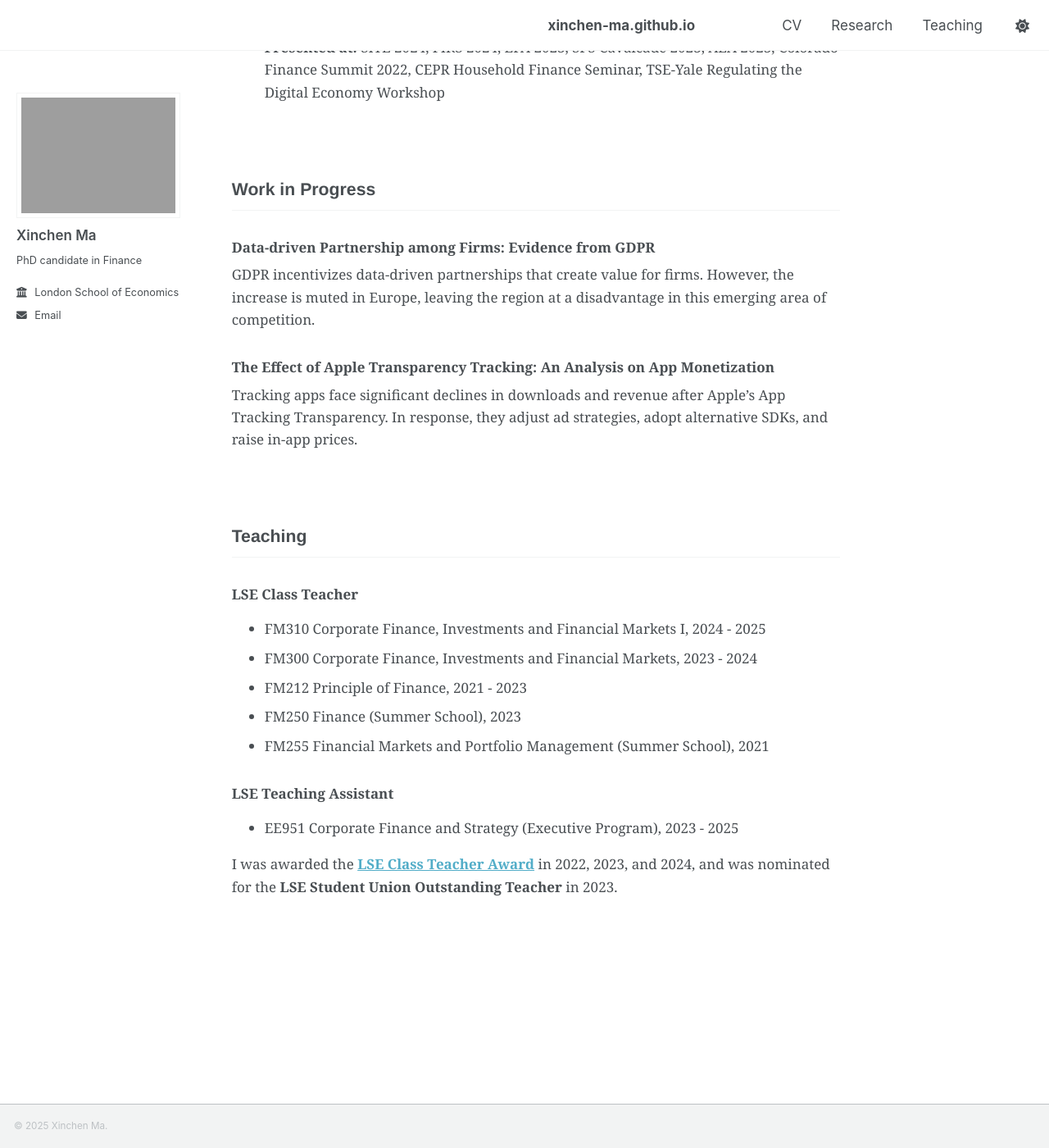
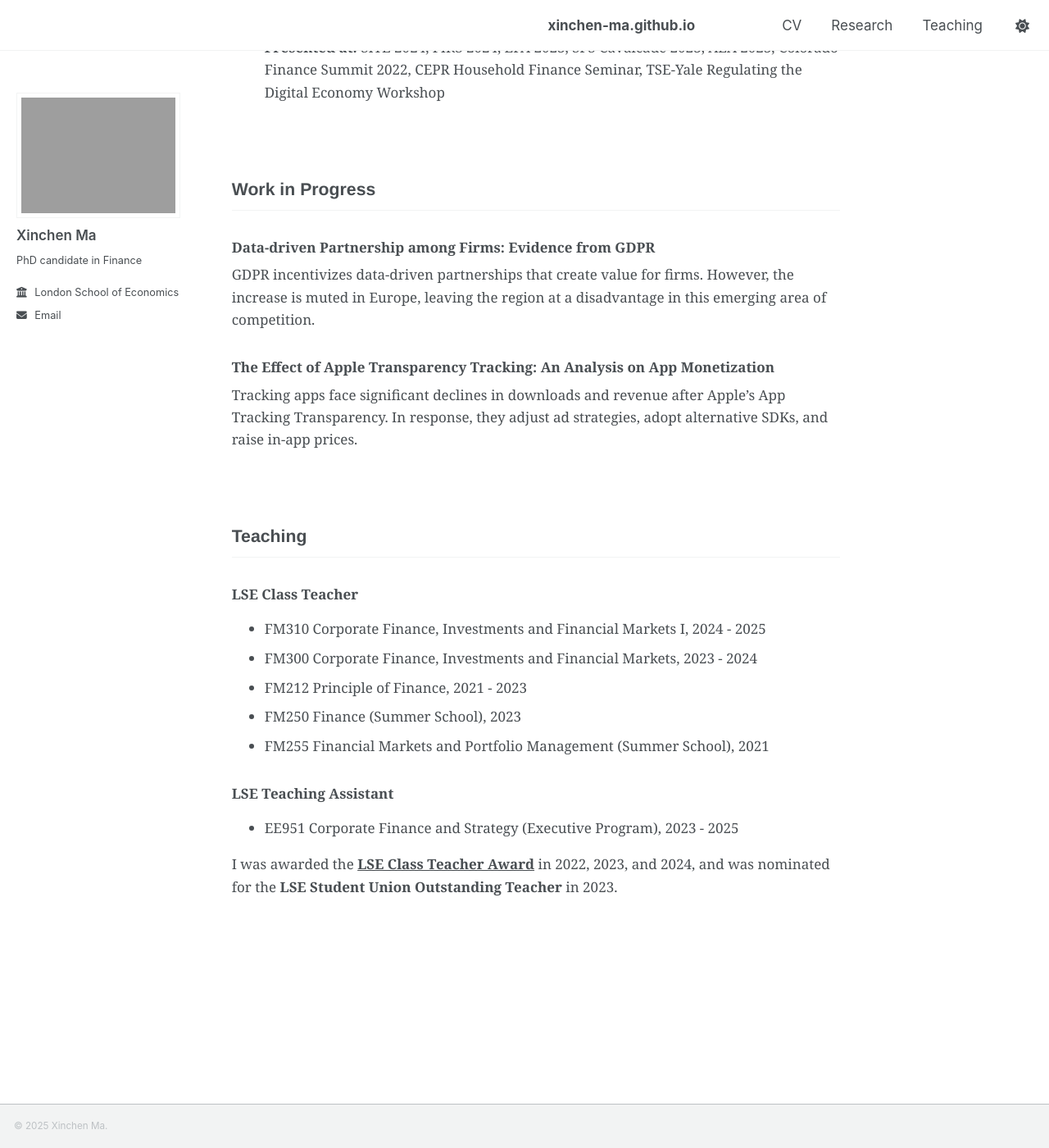
Before and after one commit to xinchen-ma/xinchen-ma.github.io, a Jekyll site: the page built from index.md, in a window 1280 px wide and 1400 px high, scrolled down 1682 px. Shown: the whole window at 82% size. Built offline with Jekyll 4.4.1, drawn with Linux system fonts in a browser that asks for light colours; a script that is not in the unit is left out.

Commit message:
Update custom.css

```diff
--- a/assets/css/custom.css
+++ b/assets/css/custom.css
@@ -133,3 +133,9 @@ h2 a, h3 a, h4 a {
   color: inherit;        /* same color as the heading */
   text-decoration: underline;
 }
+
+/* Inline links in body text: inherit color but stay underlined */
+.page__content a {
+  color: inherit;             /* same as surrounding text */
+  text-decoration: underline; /* keep underline */
+}
```
